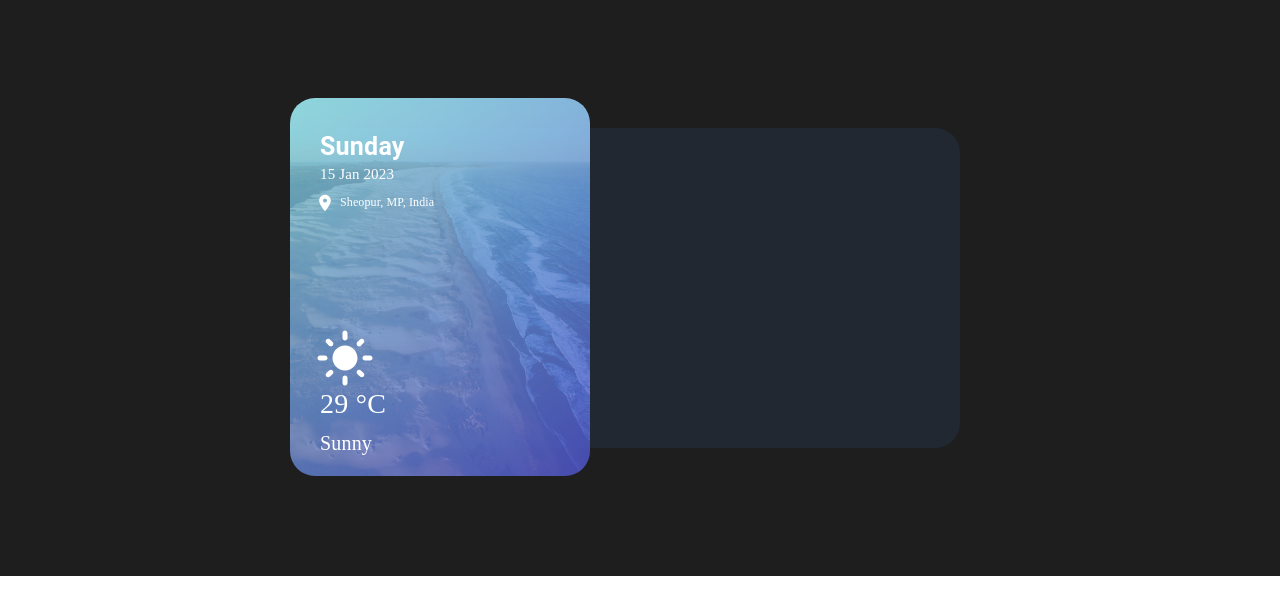
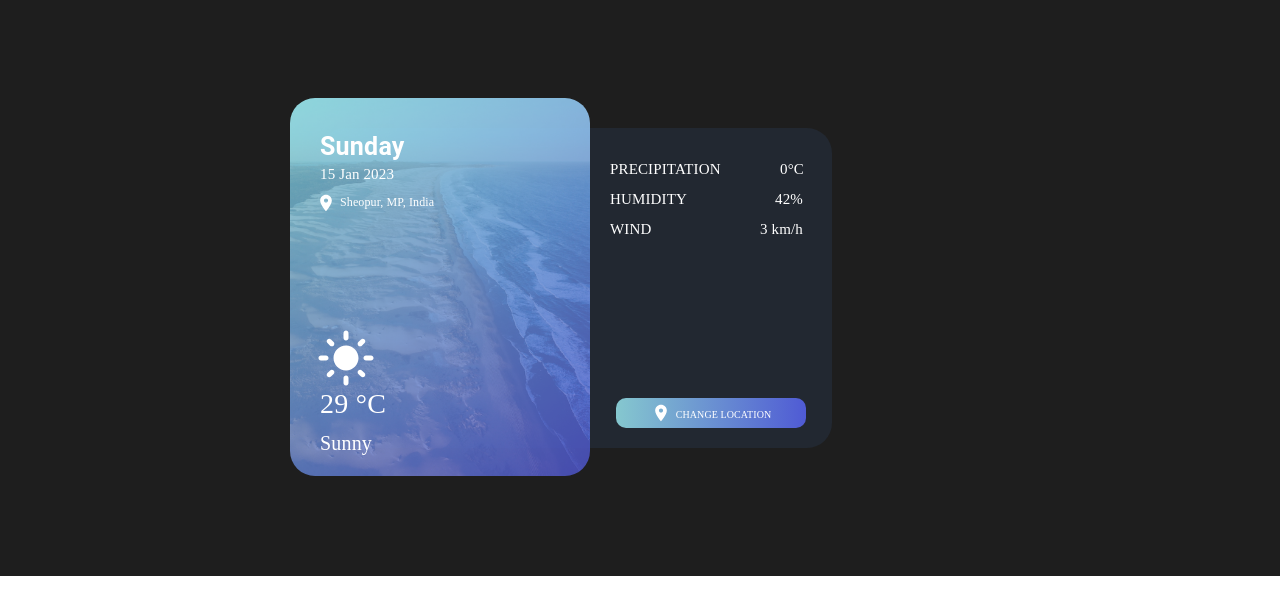
Before and after one commit to vinodjatav/weather-app, a React (Create React App) app: page / in a window 1280 px wide. Shown: the top 614 px of the page. Built offline with nearby package versions, Linux system fonts and the light colour scheme.

Commit message:
Weather app left side half completed.

```diff
--- a/src/components/WeatherApp.tsx
+++ b/src/components/WeatherApp.tsx
@@ -1,4 +1,4 @@
-import { Box, Stack, Typography } from "@mui/material";
+import { Box, Button, Stack, Typography } from "@mui/material";
 import React from "react";
 import Rectangle from "../Icons/Rectangle.png";
 import Card from "@mui/material/Card";
@@ -18,12 +18,13 @@ export const WeatherApp = () => {
             ml: "25%",
             mb: "10%",
             backgroundColor: "#222831",
-            width: "40rem",
+            width: "32rem",
             height: "20rem",
             position: "absolute",
             borderRadius: "25px",
           }}
         >
+          {/* Left Side code */}
           <CardMedia
             sx={{
               position: "absolute",
@@ -63,10 +64,10 @@ export const WeatherApp = () => {
             sx={{
               position: "absolute",
               mt: "65px",
-              ml: "-325px",
+              ml: "-260px",
               width: "20px",
               height: "20px",
-              color: "#fff"
+              color: "#fff",
             }}
           />
           <Typography
@@ -86,7 +87,7 @@ export const WeatherApp = () => {
             sx={{
               position: "absolute",
               mt: "200px",
-              ml: "-325px",
+              ml: "-260px",
               color: "#fff",
               width: "60px",
               height: "60px",
@@ -99,7 +100,7 @@ export const WeatherApp = () => {
               fontSize: "28px",
               fontFamily: "Montserrat",
               fontStyle: "normal",
-              mt: "255px"
+              mt: "255px",
             }}
           >
             29 °C
@@ -117,6 +118,120 @@ export const WeatherApp = () => {
           >
             Sunny
           </Typography>
+          {/* Right Side code */}
+          <Typography
+            sx={{
+              position: "absolute",
+              color: "#fff",
+              fontSize: "15px",
+              fontFamily: "Montserrat",
+              fontStyle: "normal",
+              mt: "30px",
+              ml: "290px",
+            }}
+          >
+            PRECIPITATION
+          </Typography>
+          <Typography
+            sx={{
+              position: "absolute",
+              color: "#fff",
+              fontSize: "15px",
+              fontFamily: "Montserrat",
+              fontStyle: "normal",
+              mt: "30px",
+              ml: "460px",
+            }}
+          >
+            0°C
+          </Typography>
+          <Typography
+            sx={{
+              position: "absolute",
+              color: "#fff",
+              fontSize: "15px",
+              fontFamily: "Montserrat",
+              fontStyle: "normal",
+              mt: "60px",
+              ml: "290px",
+            }}
+          >
+            HUMIDITY
+          </Typography>
+          <Typography
+            sx={{
+              position: "absolute",
+              color: "#fff",
+              fontSize: "15px",
+              fontFamily: "Montserrat",
+              fontStyle: "normal",
+              mt: "60px",
+              ml: "455px",
+            }}
+          >
+            42%
+          </Typography>
+          <Typography
+            sx={{
+              position: "absolute",
+              color: "#fff",
+              fontSize: "15px",
+              fontFamily: "Montserrat",
+              fontStyle: "normal",
+              mt: "90px",
+              ml: "290px",
+            }}
+          >
+            WIND
+          </Typography>
+          <Typography
+            sx={{
+              position: "absolute",
+              color: "#fff",
+              fontSize: "15px",
+              fontFamily: "Montserrat",
+              fontStyle: "normal",
+              mt: "90px",
+              ml: "440px",
+            }}
+          >
+            3 km/h
+          </Typography>
+          <Button
+            sx={{
+              position: "absolute",
+              background:
+                "linear-gradient(90.8deg, rgba(144, 217, 224, 0.9) 0.2%, rgba(84, 96, 230, 0.9) 100%)",
+              borderRadius: "10px",
+              height: "30px",
+              width: "190px",
+              mt: "270px",
+              ml: "40px",
+            }}
+          >
+            <PlaceIcon
+              sx={{
+                position: "absolute",
+                ml: "-100px",
+                width: "20px",
+                height: "20px",
+                color: "#fff",
+              }}
+            />
+            <Typography
+              sx={{
+                position: "absolute",
+                color: "#fff",
+                fontSize: "10px",
+                fontFamily: "Montserrat",
+                fontStyle: "normal",
+                mt: "2px",
+                ml: "25px",
+              }}
+            >
+              Change Location
+            </Typography>
+          </Button>
         </Box>
       </Card>
     </Stack>
```
